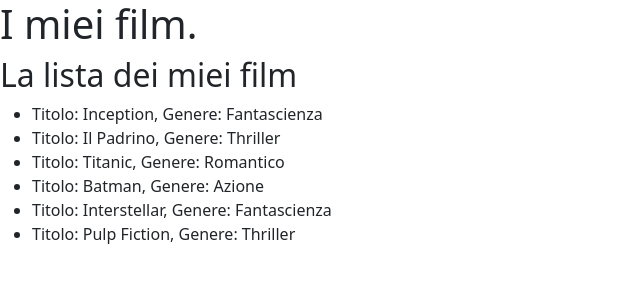
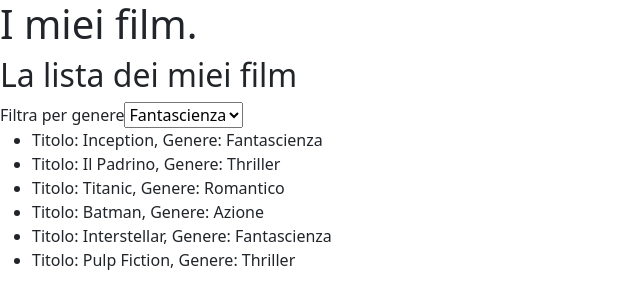
Before and after one commit to stefanosorrenti/react-movie-filter, a React (Vite) app: page / in a window 1280 px wide. Shown: the top 308 px of the page, without its empty margins (0-640 px from the left). Built offline with nearby package versions, Linux system fonts and the light colour scheme.

Commit message:
AppMain: add select for filter films

```diff
--- a/src/components/AppMain.jsx
+++ b/src/components/AppMain.jsx
@@ -1,3 +1,8 @@
+//IMPORTS
+
+import { useState, useEffect } from "react"
+
+
 export default function AppMain() {
     //DATA
     const films = [ //Lista di film
@@ -20,7 +25,22 @@
             <section>
                 <h2>La lista dei miei film</h2>
 
-                {/* FILM LIST */}
+                {/* Filter select */}
+
+                <form>
+                    <label htmlFor="gener">Filtra per genere</label>
+
+                    <select name="gener" id="gener">
+                        <option value="Fantascienza">Fantascienza</option>
+                        <option value="Thriller">Thriller</option>
+                        <option value="Romantico">Romantico</option>
+                        <option value="Azione">Azione</option>
+                    </select>
+
+
+                </form>
+
+                {/* Film list */}
 
                 <ul>
                     {films.map((film, index) => ( //Uso il map per ciclare il mio array di oggetti.
```
